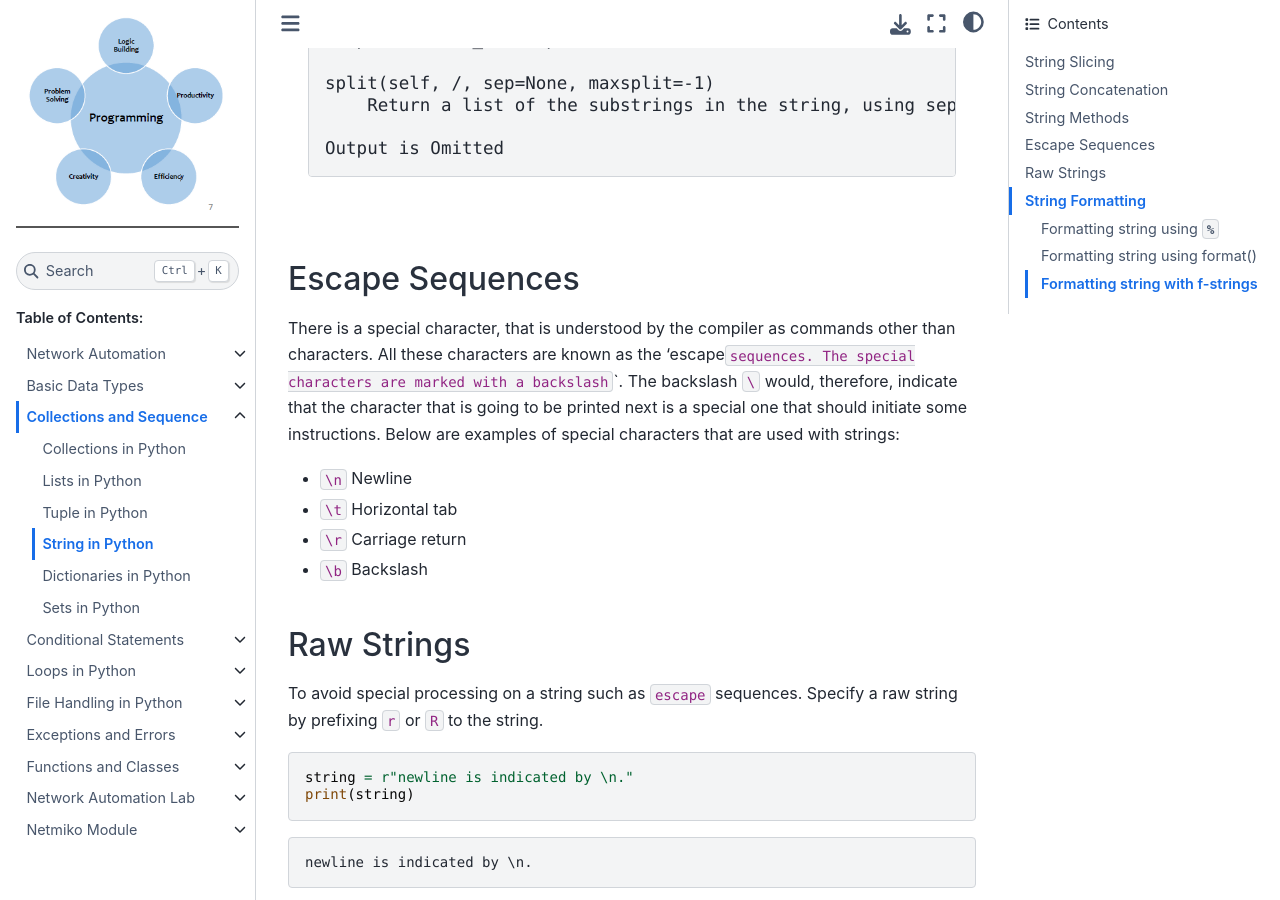
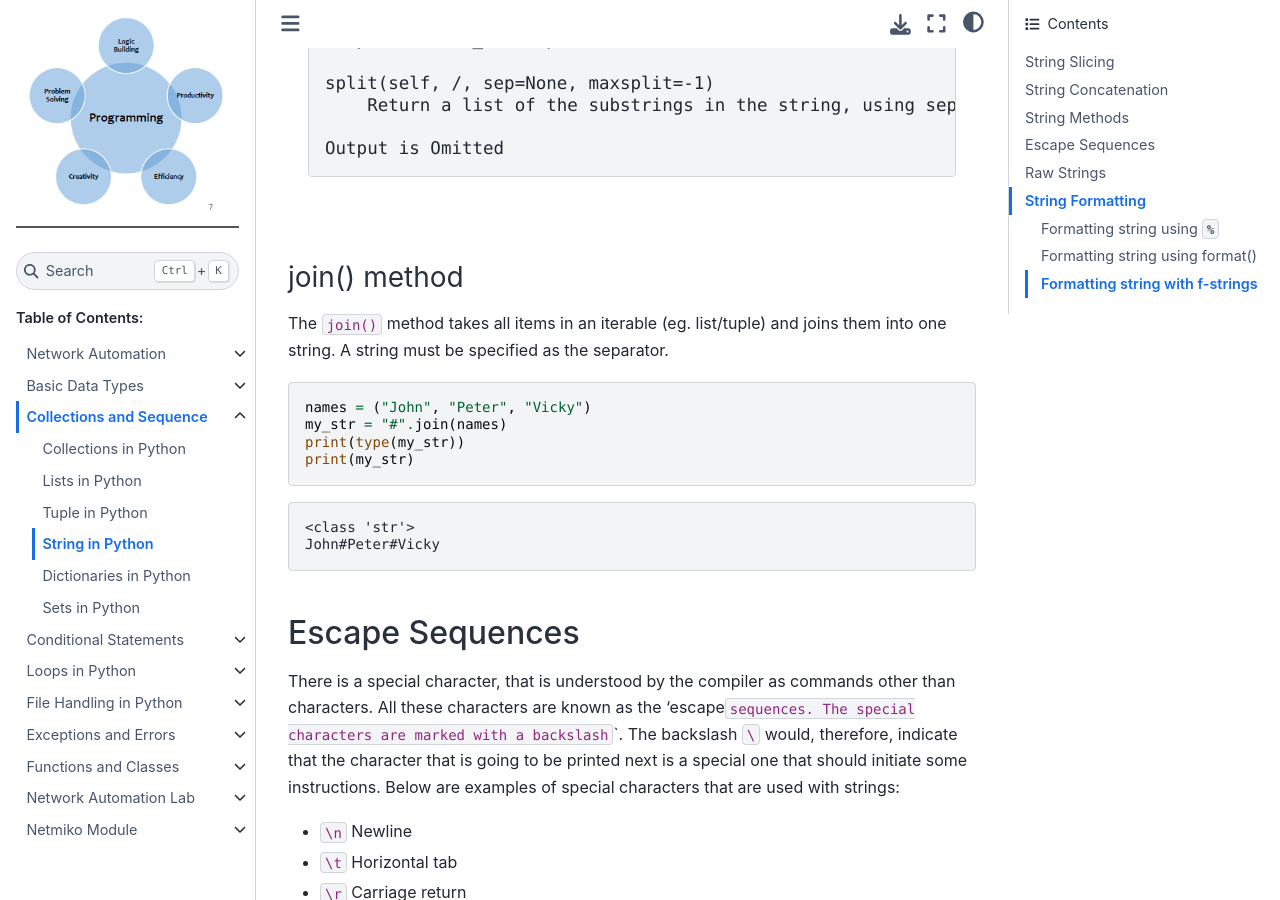
Before and after one commit to sydasif/python-book, a Sphinx documentation site: the page built from docs/source/03_collection/04_string.md, in a window 1280 px wide and 900 px high, scrolled down 3992 px. Built offline with Sphinx 7.4.7 and the Sphinx Book theme 1.1.4, drawn with Linux system fonts in a browser that asks for light colours.

Commit message:
Add join() method

`````diff
--- a/docs/source/03_collection/04_string.md
+++ b/docs/source/03_collection/04_string.md
@@ -177,6 +177,22 @@ Output is Omitted
 ```
 ````
 
+### join() method
+
+The `join()` method takes all items in an iterable (eg. list/tuple) and joins them into one string. A string must be specified as the separator.
+
+```py
+names = ("John", "Peter", "Vicky")
+my_str = "#".join(names)
+print(type(my_str))
+print(my_str)
+```
+
+```console
+<class 'str'>
+John#Peter#Vicky
+```
+
 ## Escape Sequences
 
 There is a special character, that is understood by the compiler as commands other than characters. All these characters are known as the 'escape` sequences. The special characters are marked with a backslash `\`. The backslash `\` would, therefore, indicate that the character that is going to be printed next is a special one that should initiate some instructions. Below are examples of special characters that are used with strings:
`````
